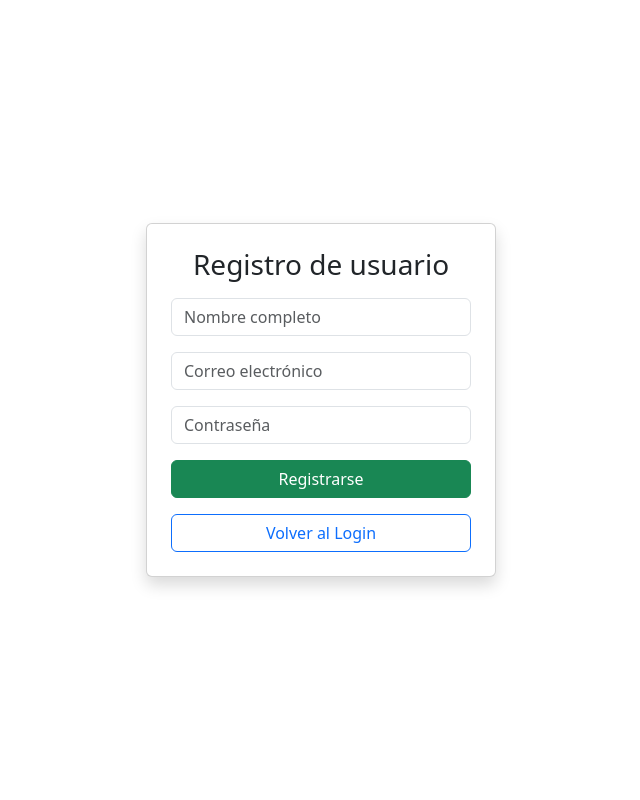
After one commit to brayan2992/Login, a Flask app: page /register in a window 1280 px wide. The commit adds this page. Shown: the whole page, without its empty margins (319-959 px from the left). Run offline with Flask 3, Linux system fonts and the light colour scheme; some libraries are stand-ins or nearby versions.

Commit message:
ACtualizacion

```diff
--- /dev/null
+++ b/Templates/register.html
@@ -0,0 +1,32 @@
+<!DOCTYPE html>
+<html lang="es">
+<head>
+    <meta charset="UTF-8">
+    <meta name="viewport" content="width=device-width, initial-scale=1.0">
+    <title>Registro</title>
+
+    <link href="https://cdn.jsdelivr.net/npm/bootstrap@5.3.2/dist/css/bootstrap.min.css" rel="stylesheet">
+</head>
+<body class="d-flex justify-content-center align-items-center vh-100">
+    <div class="card shadow p-4" style="width: 350px;">
+        <h3 class="text-center mb-3">Registro de usuario</h3>
+
+        <form method="POST" action="{{ url_for('register') }}">
+            <div class="mb-3">
+                <input type="text" class="form-control" name="nombre" placeholder="Nombre completo" required>
+            </div>
+            <div class="mb-3">
+                <input type="email" class="form-control" name="email" placeholder="Correo electrónico" required>
+            </div>
+            <div class="mb-3">
+                <input type="password" class="form-control" name="password" placeholder="Contraseña" required>
+            </div>
+            <button type="submit" class="btn btn-success w-100">Registrarse</button>
+        </form>
+
+        <div class="text-center mt-3">
+            <a href="{{ url_for('index') }}" class="btn btn-outline-primary w-100">Volver al Login</a>
+        </div>
+    </div>
+</body>
+</html>
--- a/app.py
+++ b/app.py
@@ -1,26 +1,60 @@
 from flask import Flask, render_template, request, redirect, url_for
+from flask_mysqldb import MySQL
 
 app = Flask(__name__)
 
-# Página principal (login)
+# 🔹 Configuración de MySQL (ajusta si usas contraseña)
+app.config['MYSQL_HOST'] = 'localhost'
+app.config['MYSQL_USER'] = 'root'
+app.config['MYSQL_PASSWORD'] = ''
+app.config['MYSQL_DB'] = 'login_db'
+app.config['MYSQL_CURSORCLASS'] = 'DictCursor'
+
+mysql = MySQL(app)
+
+# 🔹 Página principal (login)
 @app.route('/')
 def index():
     return render_template('login.html')
 
-# Procesamiento del login
+# 🔹 Procesar login
 @app.route('/login', methods=['POST'])
 def login():
     email = request.form['email']
     password = request.form['password']
 
-    # Ejemplo de usuario válido
-    if email == "Bryan@gmail.com" and password == "12345":
+    cur = mysql.connection.cursor()
+    cur.execute("SELECT * FROM usuarios WHERE email=%s AND password=%s", (email, password))
+    user = cur.fetchone()
+    cur.close()
+
+    if user:
         return redirect(url_for('dashboard'))
     else:
-        # Retorna de nuevo el login con un mensaje de error
         return render_template('login.html', error="Correo o contraseña incorrectos")
 
-# Página de destino (dashboard)
+# 🔹 Registro de nuevos usuarios
+@app.route('/register', methods=['GET', 'POST'])
+def register():
+    if request.method == 'POST':
+        nombre = request.form['nombre']
+        email = request.form['email']
+        password = request.form['password']
+
+        try:
+            cur = mysql.connection.cursor()
+            cur.execute("INSERT INTO usuarios (nombre, email, password) VALUES (%s, %s, %s)", (nombre, email, password))
+            mysql.connection.commit()
+            cur.close()
+            print("✅ Usuario registrado correctamente.")
+            return redirect(url_for('index'))
+        except Exception as e:
+            print("❌ Error al registrar:", e)
+            return "Error al guardar el usuario en la base de datos."
+
+    return render_template('register.html')
+
+# 🔹 Página después del login
 @app.route('/dashboard')
 def dashboard():
     return "<h1>✅ Bienvenido al panel principal</h1>"
```
Also changed, not shown: Static/Css/styles.css (+7 -5 lines), Templates/login.html (+8 -0 lines), test_db.py (added, +13 -0 lines).
